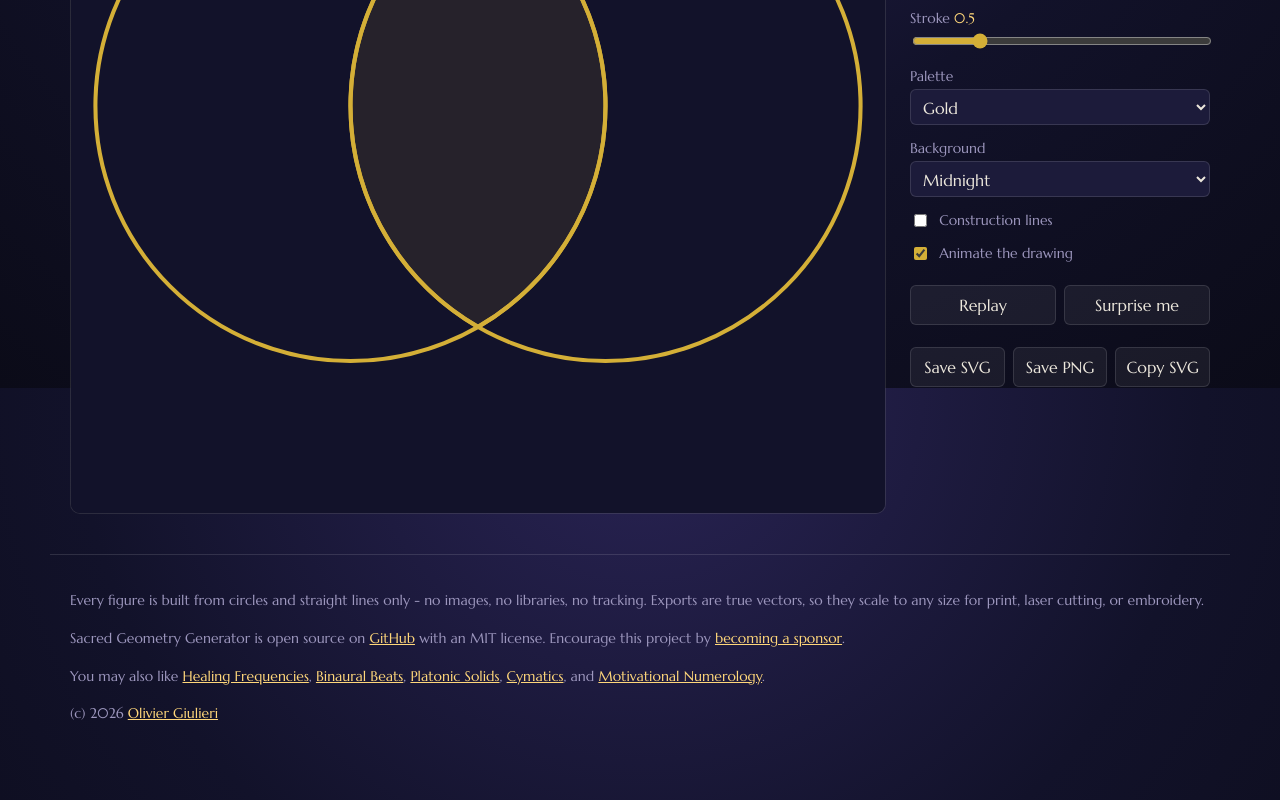
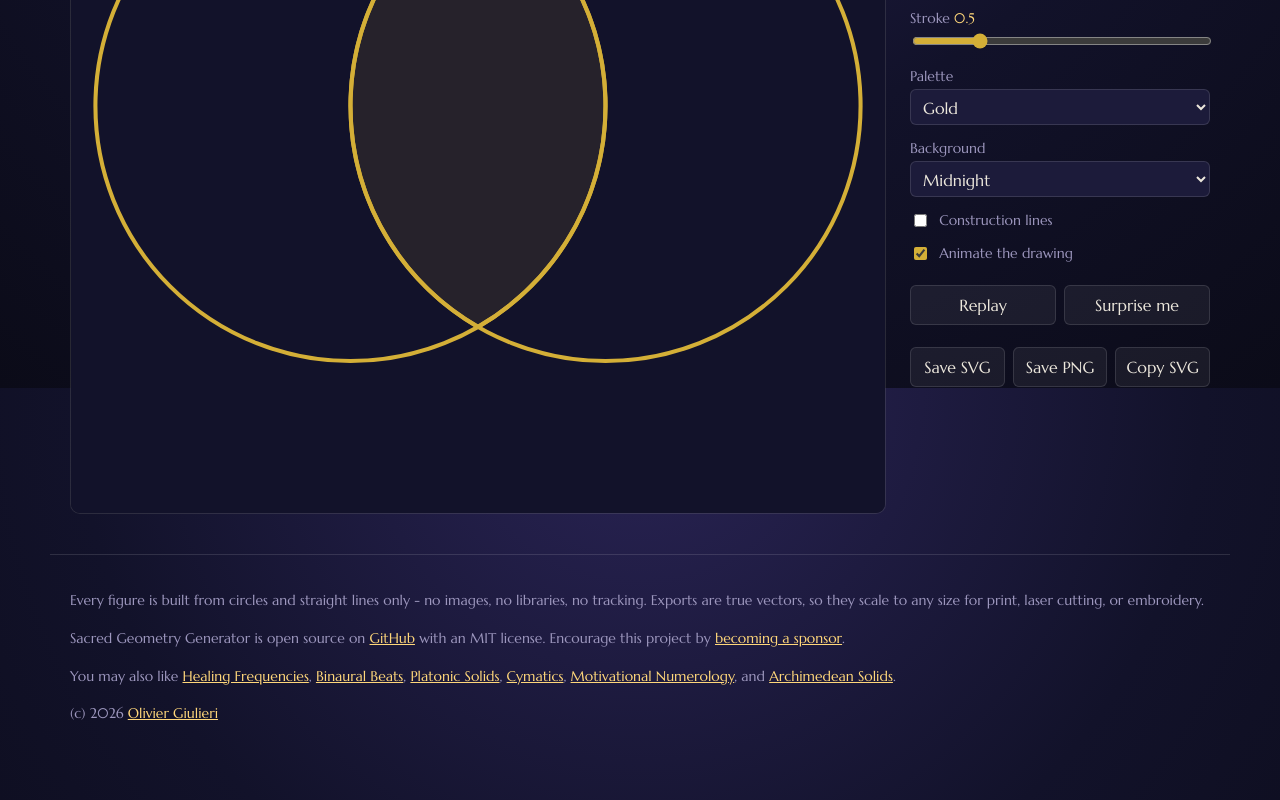
Before and after one commit to evoluteur/sacred-geometry, a website: page index.html in a window 1280 px wide. Shown: the part 412-1212 px from the top of the page. Drawn offline with Linux system fonts and the light colour scheme.

Commit message:
docs: update links to sibling projects

```diff
--- a/index.html
+++ b/index.html
@@ -235,12 +235,18 @@
           target="_blank"
           rel="noopener"
           >Cymatics</a
-        >, and
+        >,
         <a
           href="https://evoluteur.github.io/motivational-numerology/"
           target="_blank"
           rel="noopener"
           >Motivational Numerology</a
+        >, and
+        <a
+          href="https://evoluteur.github.io/archimedean-solids/"
+          target="_blank"
+          rel="noopener"
+          >Archimedean Solids</a
         >.
       </p>
       <p>
```
Also changed, not shown: README.md.
